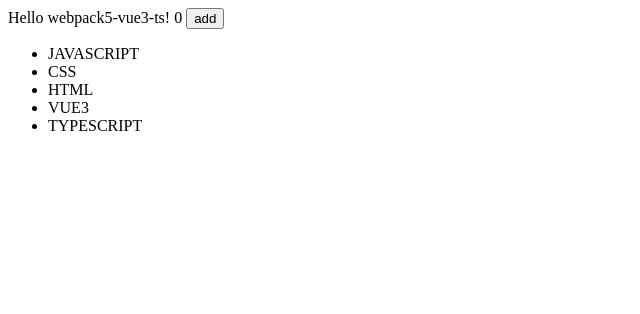
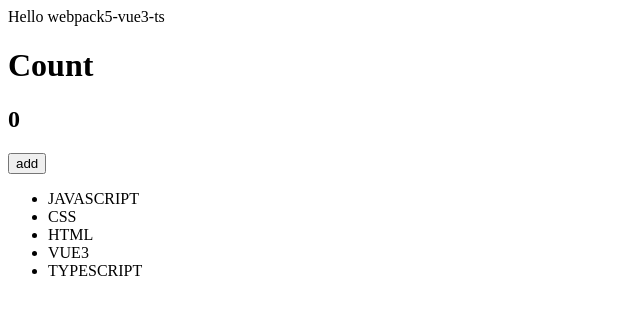
Before and after one commit to lijiahong123/webpack5-vue3-ts-template, a Vue app: page / in a window 1280 px wide. Shown: the top 314 px of the page, without its empty margins (0-640 px from the left). Built offline with nearby package versions, Linux system fonts and the light colour scheme.

Commit message:
feat: webpack-merge

```diff
--- a/src/App.vue
+++ b/src/App.vue
@@ -1,11 +1,9 @@
 <template>
     <div>
-        Hello webpack5-vue3-ts!
+        Hello webpack5-vue3-ts
+    </div>
 
-        {{ count }}
-
-        <button @click="add">add</button>
-    </div>
+    <Count />
 
     <ul>
         <li v-for="item in langue" :keu="item">{{ item }}</li>
@@ -14,16 +12,11 @@
 </template>
 
 <script setup lang="ts">
-import { ref } from 'vue'
-const count = ref(0)
-const add = () => {
-    count.value++
-}
-
-const langue = ['Javascript', 'CSS', 'HTML', 'Vue3', 'Typescript'].map(item=>item.toUpperCase())
+import Count from "@/components/Count.vue";
+const langue = ['Javascript', 'CSS', 'HTML', 'Vue3', 'Typescript'].map(item => item.toUpperCase())
 console.log(langue);
 
 
-const c = [1,2,3,4].reduce((pre, cur)=>pre+=cur, 0)
+const c = [1, 2, 3, 4, 5].reduce((pre, cur) => pre += cur, 0)
 console.log(c)
 </script>
--- /dev/null
+++ b/src/components/Count.vue
@@ -0,0 +1,20 @@
+<template>
+    <div>
+        <h1>Count</h1>
+        <div class="count">
+            <h2>{{ count }}</h2>
+            <button @click="add">add</button>
+        </div>
+    </div>
+</template>
+
+<script lang="ts" setup>
+import { ref } from 'vue';
+
+const count = ref(0);
+const add = () => {
+    count.value++;
+};
+</script>
+
+<style lang="scss" scoped></style>
--- a/tsconfig.json
+++ b/tsconfig.json
@@ -16,6 +16,11 @@
     "noUnusedLocals": true, // 禁用未使用的局部变量
     "noUnusedParameters": true, // 禁用未使用的参数
     "noFallthroughCasesInSwitch": true, // 禁用 switch 语句中的 fallthrough 情况
+
+    "paths": {
+      "@/*": ["./src/*"], // 设置路径别名
+      "@":["./src"]
+    }
   },
   "include": [
     "src/**/*.ts",
```
Also changed, not shown: package.json (+7 -2 lines), 4 other files (tests, documents, lock files or other folders).
